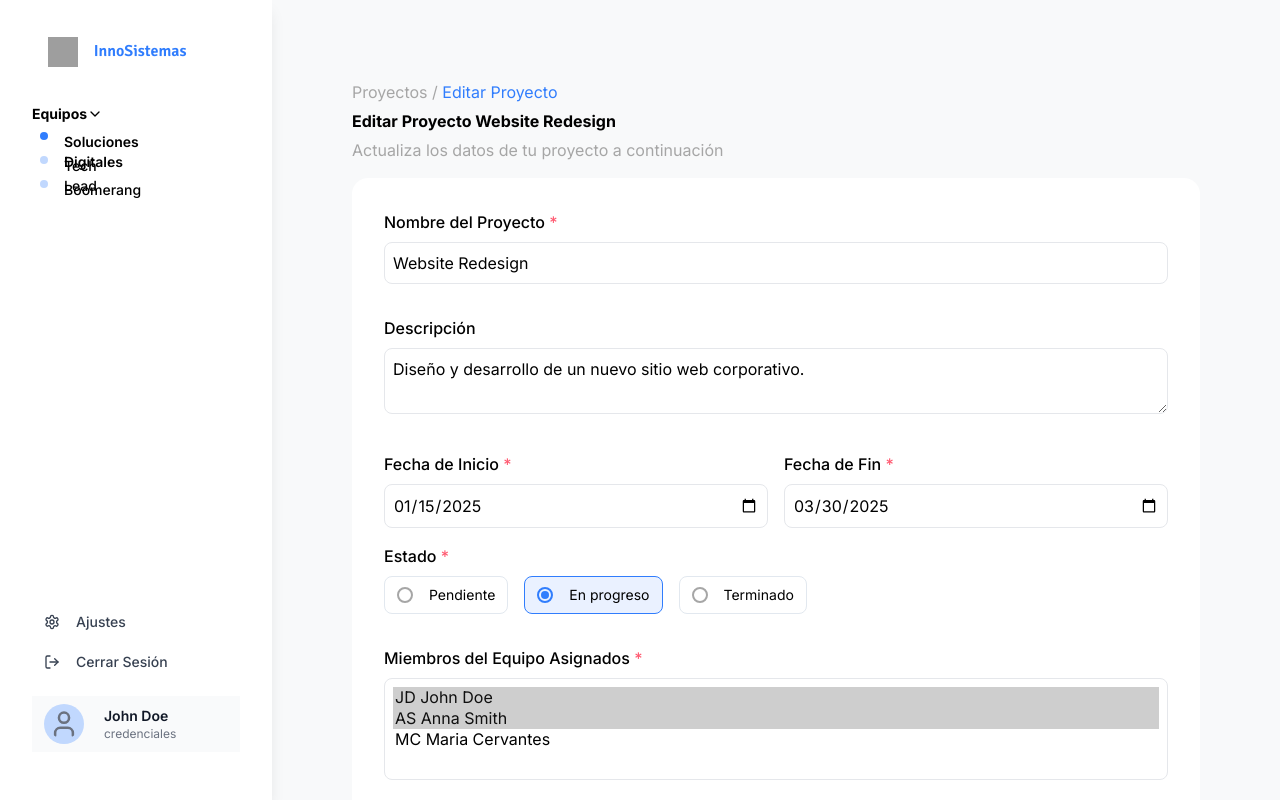
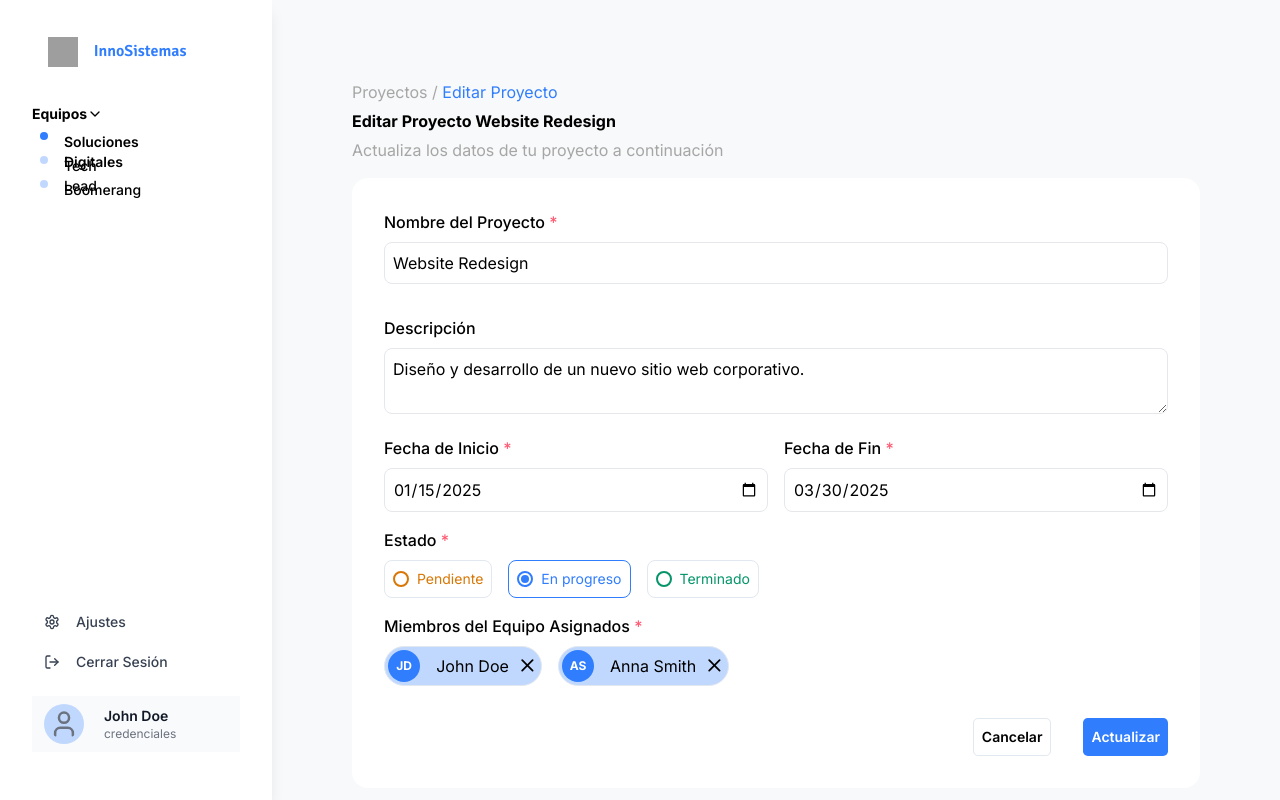
Before and after one commit to Isa-Bedoya-UdeA/InnoSistemas-GestionProyectos, a React (Vite) app: page /proyectos/editar/1 in a window 1280 px wide. Built offline with nearby package versions, Linux system fonts and the light colour scheme; grey boxes are pictures that could not be loaded.

Commit message:
fourth commit

```diff
--- a/src/App.tsx
+++ b/src/App.tsx
@@ -16,7 +16,7 @@ const project1: Project = {
     fechaInicio: "2025/01/15",
     fechaFin: "2025/03/30",
     progreso: 65,
-    miembros: ["JD John Doe", "AS Anna Smith"],
+    miembros: ["John Doe", "Anna Smith"],
     equipo: 1,
     descripcion: 'Diseño y desarrollo de un nuevo sitio web corporativo.'
 };
@@ -28,7 +28,7 @@ const project2: Project = {
     fechaInicio: "2024/11/10",
     fechaFin: "2025/02/20",
     progreso: 100,
-    miembros: ["JD John Doe", "AS Anna Smith", "LM Laura Morales"],
+    miembros: ["John Doe", "Anna Smith", "Laura Morales"],
     equipo: 1,
     descripcion: 'Desarrollo de una aplicación móvil para iOS y Android.'
 };
@@ -40,7 +40,7 @@ const project3: Project = {
     fechaInicio: "2026/03/05",
     fechaFin: "2026/04/15",
     progreso: 5,
-    miembros: ["MM Maria Martinez"],
+    miembros: ["Maria Martinez"],
     equipo: 2, // Este proyecto pertenece a "equipo-b"
     descripcion: 'Integración de nuevas APIs para funcionalidades de terceros.'
 };
@@ -52,7 +52,7 @@ const project4: Project = {
     fechaInicio: "2025/05/01",
     fechaFin: "2025/06/30",
     progreso: 40,
-    miembros: ["RT Roberto Torres"],
+    miembros: ["Roberto Torres"],
     equipo: 2,
     descripcion: 'Optimización de las consultas y estructuras de la base de datos principal.'
 };
@@ -64,7 +64,7 @@ const project5: Project = {
     fechaInicio: "2025/01/07",
     fechaFin: "2025/08/31",
     progreso: 10,
-    miembros: ["VM Victor Morales"],
+    miembros: ["Victor Morales"],
     equipo: 3,
     descripcion: 'Migración de la infraestructura actual a la nube AWS.'
 };
@@ -74,19 +74,19 @@ const teams: Team[] = [
         id: 1,
         nombre: 'Soluciones Digitales',
         proyectos: [project1, project2],
-        miembros: ['JD John Doe', 'AS Anna Smith', 'LM Laura Morales'],
+        miembros: ['John Doe', 'Anna Smith', 'Laura Morales'],
     },
     {
         id: 2,
         nombre: 'Tech Lead',
         proyectos: [project3, project4],
-        miembros: ['JD John Doe', 'AS Anna Smith', 'MM Maria Martinez', 'RT Roberto Torres'],
+        miembros: ['John Doe', 'Anna Smith', 'Maria Martinez', 'Roberto Torres'],
     },
     {
         id: 3,
         nombre: 'Boomerang',
         proyectos: [project5],
-        miembros: ['JD John Doe', 'AS Anna Smith', 'VM Victor Morales'],
+        miembros: ['John Doe', 'Anna Smith', 'Victor Morales'],
     },
 ];
 
--- a/src/pages/EditarProyecto.tsx
+++ b/src/pages/EditarProyecto.tsx
@@ -1,17 +1,31 @@
-import React, { useState, useContext } from 'react';
+import React, { useState, useContext, useEffect } from 'react';
 import { useParams, useNavigate } from 'react-router-dom';
 import ModalExito from '../components/ModalExito';
 import ModalError from '../components/ModalError';
 import type { Project } from '../types/Project';
 import { TeamContext } from '../context/TeamContext';
 
+import {
+    XIcon
+} from "lucide-react";
+
 function convertirFormatoFecha(fecha: string) {
     return fecha.replace(/\//g, "-");
 }
 
+function revertirFormatoFecha(fecha: string) {
+        return fecha.replace(/-/g, "/");
+    }
+
 const EditarProyecto: React.FC = () => {
-    const { selectedTeam } = useContext(TeamContext)!;
+    const teamContext = useContext(TeamContext)!;
+    const { selectedTeam, setSelectedTeam } = teamContext;
     const { proyectos } = selectedTeam || { proyectos: [] };
+
+    const [errors, setErrors] = useState<Record<string, string>>({});
+    const [showSuccessModal, setShowSuccessModal] = useState(false);
+    const [showErrorModal, setShowErrorModal] = useState(false);
+
     const params = useParams();
     const id = params.id;
 
@@ -35,7 +49,7 @@ const EditarProyecto: React.FC = () => {
         descripcion: project ? project?.descripcion : '',
     });
 
-    React.useEffect(() => {
+    useEffect(() => {
         if (project) {
             setFormData({
                 nombre: project.nombre || '',
@@ -50,23 +64,21 @@ const EditarProyecto: React.FC = () => {
         }
     }, [project]);
 
-    const [errors, setErrors] = useState<Record<string, string>>({});
-    const [showSuccessModal, setShowSuccessModal] = useState(false);
-    const [showErrorModal, setShowErrorModal] = useState(false);
+    useEffect(() => {
+        if (showSuccessModal) {
+            const timeout = setTimeout(() => {
+                setShowSuccessModal(false);
+                navigate('/proyectos');
+            }, 1500);
+            return () => clearTimeout(timeout);
+        }
+    }, [showSuccessModal, navigate]);
 
     const handleChange = (e: React.ChangeEvent<HTMLInputElement | HTMLTextAreaElement | HTMLSelectElement>) => {
         const { name, value } = e.target;
         setFormData({
             ...formData,
             [name]: value,
-        });
-    };
-
-    const handleMiembroChange = (e: React.ChangeEvent<HTMLSelectElement>) => {
-        const selectedOptions = Array.from(e.target.selectedOptions).map(option => option.value);
-        setFormData({
-            ...formData,
-            miembros: selectedOptions,
         });
     };
 
@@ -97,26 +109,48 @@ const EditarProyecto: React.FC = () => {
         return Object.keys(newErrors).length === 0;
     };
 
+    const closeModal = () => {
+        setShowSuccessModal(false);
+        setShowErrorModal(false);
+        navigate('/proyectos');
+    };
+    if (!project) {
+        return <div>Cargando...</div>;
+    }
+
+    const actualizarProyecto = (datos: Omit<Project, 'id'>) => {
+        if (!selectedTeam || !project) return;
+        if (!selectedTeam || !project) return;
+
+        // Convertir fechas al formato requerido
+        const nuevoProyecto: Project = {
+            ...project,
+            ...datos,
+            fechaInicio: revertirFormatoFecha(datos.fechaInicio),
+            fechaFin: revertirFormatoFecha(datos.fechaFin),
+        };
+
+        // Actualizar el proyecto en el array de proyectos del equipo
+        const nuevosProyectos = selectedTeam.proyectos.map(p =>
+            p.id === project.id ? nuevoProyecto : p
+        );
+
+        // Actualizar el equipo seleccionado en el contexto
+        setSelectedTeam({
+            ...selectedTeam,
+            proyectos: nuevosProyectos,
+        });
+    };
+
     const handleSubmit = (e: React.FormEvent) => {
         e.preventDefault();
         if (validateForm()) {
-            // Aquí iría la lógica de actualizar el proyecto
-            console.log('Proyecto actualizado:', formData);
+            actualizarProyecto(formData);
             setShowSuccessModal(true);
         } else {
             setShowErrorModal(true);
         }
     };
-
-    const closeModal = () => {
-        setShowSuccessModal(false);
-        setShowErrorModal(false);
-        navigate('/proyectos');
-    };
-
-    if (!project) {
-        return <div>Cargando...</div>;
-    }
 
     return (
         <div>
@@ -141,7 +175,7 @@ const EditarProyecto: React.FC = () => {
                     {errors.nombre && <p className="text-red-500 text-sm mt-1">{errors.nombre}</p>}
                 </div>
 
-                <div className="mb-4">
+                <div>
                     <label className="block font-[500] mb-[0.5rem]" htmlFor="descripcion">
                         Descripción
                     </label>
@@ -186,28 +220,28 @@ const EditarProyecto: React.FC = () => {
                     </div>
                 </div>
 
-                <div className="mb-4">
+                <div>
                     <label className="block font-[500] mb-[0.5rem]" htmlFor="estado">
                         Estado <span className='text-[#FF5A71]'>*</span>
                     </label>
-                    <div className="flex gap-4">
+                    <div className="flex gap-[1rem]">
                         {(["Pendiente", "En progreso", "Terminado"] as Array<"Pendiente" | "En progreso" | "Terminado">).map((estado) => (
                             <button
                                 type="button"
                                 key={estado}
-                                className={`flex items-center gap-[1rem] px-3 py-2 rounded-[0.5rem] border ${formData.estado === estado ? 'border-[#307dfd] bg-[#eaf1ff]' : 'border-[#E2E8EF] bg-white'} transition-colors`}
+                                className={`bg-[#fff] flex items-center p-[0.5rem] rounded-[0.5rem] border ${formData.estado === estado ? ' ' : 'border-[#E2E8EF] bg-white'} transition-colors ${estado === 'Pendiente' ? 'border-[#D87705]' : ''} ${estado === 'En progreso' ? 'border-[#307dfd]' : ''} ${estado === 'Terminado' ? 'border-[#059569]' : ''}`}
                                 onClick={() => setFormData({ ...formData, estado })}
                             >
                                 <span className="inline-flex items-center justify-center">
                                     <span
-                                        className={`w-4 h-4 rounded-full border-2 flex items-center justify-center ${formData.estado === estado ? 'border-[#307dfd]' : 'border-[#a6a6a6]'}`}
+                                        className={`w-[1rem] h-[1rem] rounded-full border-2 flex items-center justify-center ${estado === 'Pendiente' ? 'border-[#D87705]' : ''} ${estado === 'En progreso' ? 'border-[#307dfd]' : ''} ${estado === 'Terminado' ? 'border-[#059569]' : ''}`}
                                     >
                                         {formData.estado === estado && (
-                                            <span className="w-2 h-2 bg-[#307dfd] rounded-full block"></span>
+                                            <span className={`w-[0.5rem] h-[0.5rem] bg-[#307dfd] rounded-full block ${estado === 'Pendiente' ? 'bg-[#D87705]' : ''} ${estado === 'En progreso' ? 'bg-[#307dfd]' : ''} ${estado === 'Terminado' ? 'bg-[#059569]' : ''}`}></span>
                                         )}
                                     </span>
                                 </span>
-                                <span className="text-sm">{estado}</span>
+                                <span className={`text-sm ml-[0.5rem] ${estado === 'Pendiente' ? 'text-[#D87705]' : ''} ${estado === 'En progreso' ? 'text-[#307dfd]' : ''} ${estado === 'Terminado' ? 'text-[#059569]' : ''}`}>{estado}</span>
                             </button>
                         ))}
                     </div>
@@ -217,18 +251,40 @@ const EditarProyecto: React.FC = () => {
                     <label className="block font-[500] mb-[0.5rem]" htmlFor="miembros">
                         Miembros del Equipo Asignados <span className='text-[#FF5A71]'>*</span>
                     </label>
-                    <select
-                        id="miembros"
-                        name="miembros"
-                        multiple
-                        value={formData.miembros}
-                        onChange={handleMiembroChange}
-                        className="w-full p-[0.5rem] border rounded-[0.5rem]"
-                    >
-                        <option value="JD John Doe">JD John Doe</option>
-                        <option value="AS Anna Smith">AS Anna Smith</option>
-                        <option value="MC Maria Cervantes">MC Maria Cervantes</option>
-                    </select>
+                    <div className="flex flex-wrap gap-[1rem]">
+                        {formData.miembros.length === 0 && (
+                            <span className="text-[#a6a6a6] text-sm">No hay miembros asignados.</span>
+                        )}
+                        {formData.miembros.map((miembro, idx) => {
+                            // Obtener iniciales: primer nombre y primer apellido
+                            const partes = miembro.trim().split(' ');
+                            const iniciales = (partes[0]?.[0] || '') + (partes[1]?.[0] || '');
+                            return (
+                                <span
+                                    key={miembro + idx}
+                                    className="bg-[#C1D8FE] flex items-center border border-[#E2E8EF] rounded-full p-[0.2rem]"
+                                >
+                                    <span className="text-[#fff] flex items-center justify-center w-[2rem] h-[2rem] rounded-full bg-[#307dfd] text-white font-bold mr-2 text-xs">
+                                        {iniciales.toUpperCase()}
+                                    </span>
+                                    <span className="ml-[0.5rem] mr-[0.5rem]">{miembro}</span>
+                                    <button
+                                        type="button"
+                                        className="bg-[transparent] border-none focus:outline-none"
+                                        aria-label={`Eliminar ${miembro}`}
+                                        onClick={() => {
+                                            setFormData({
+                                                ...formData,
+                                                miembros: formData.miembros.filter((m, i) => i !== idx),
+                                            });
+                                        }}
+                                    >
+                                        <XIcon className='h-[1.3rem] w-[1.3rem]' />
+                                    </button>
+                                </span>
+                            );
+                        })}
+                    </div>
                 </div>
 
                 <div className="flex gap-[1rem] justify-end space-x-4">
@@ -241,6 +297,7 @@ const EditarProyecto: React.FC = () => {
                     </button>
                 </div>
             </form>
+
             {showSuccessModal && <ModalExito title="Proyecto actualizado exitosamente" message="El proyecto ha sido actualizado correctamente." onClose={closeModal} />}
             {showErrorModal && <ModalError title="Error al actualizar el proyecto" message="Por favor, corrige los errores antes de continuar." onClose={closeModal} />}
         </div>
```
Also changed, not shown: src/pages/VerProyectos.tsx (+60 -7 lines).
